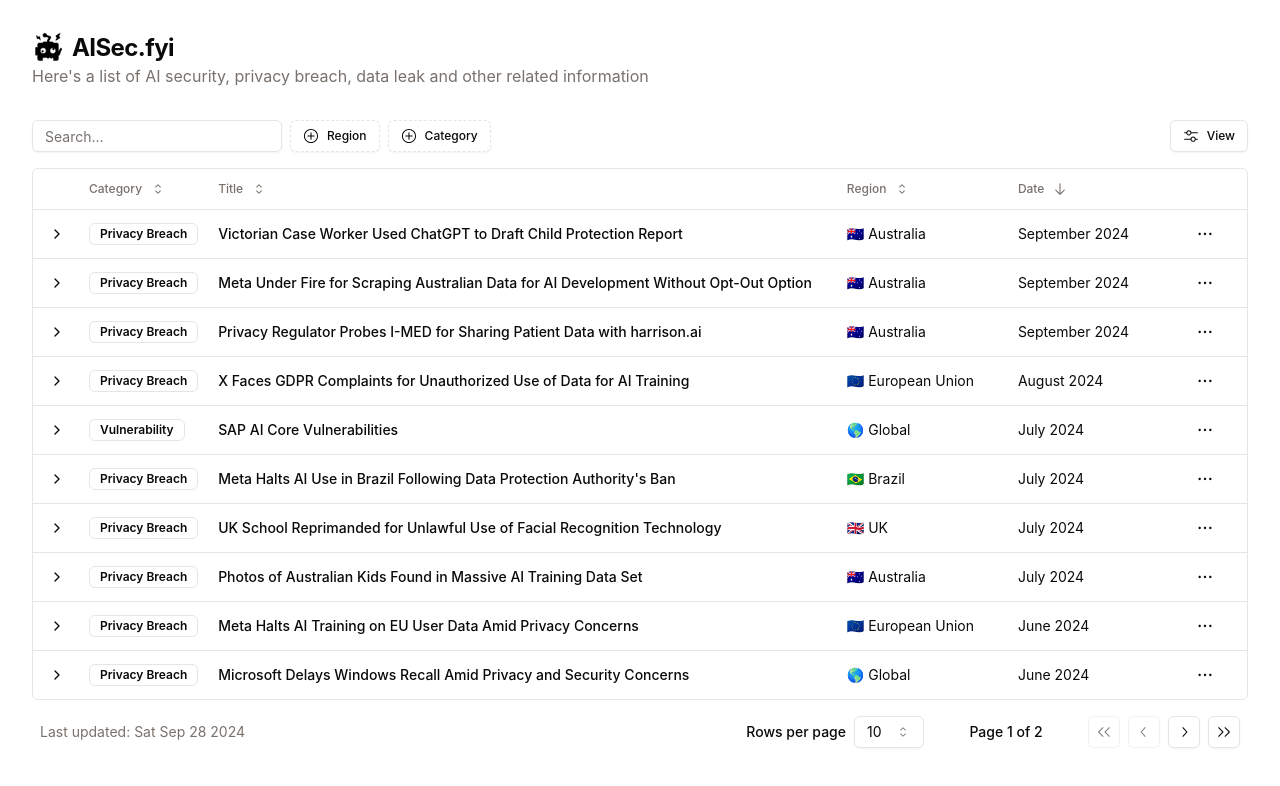
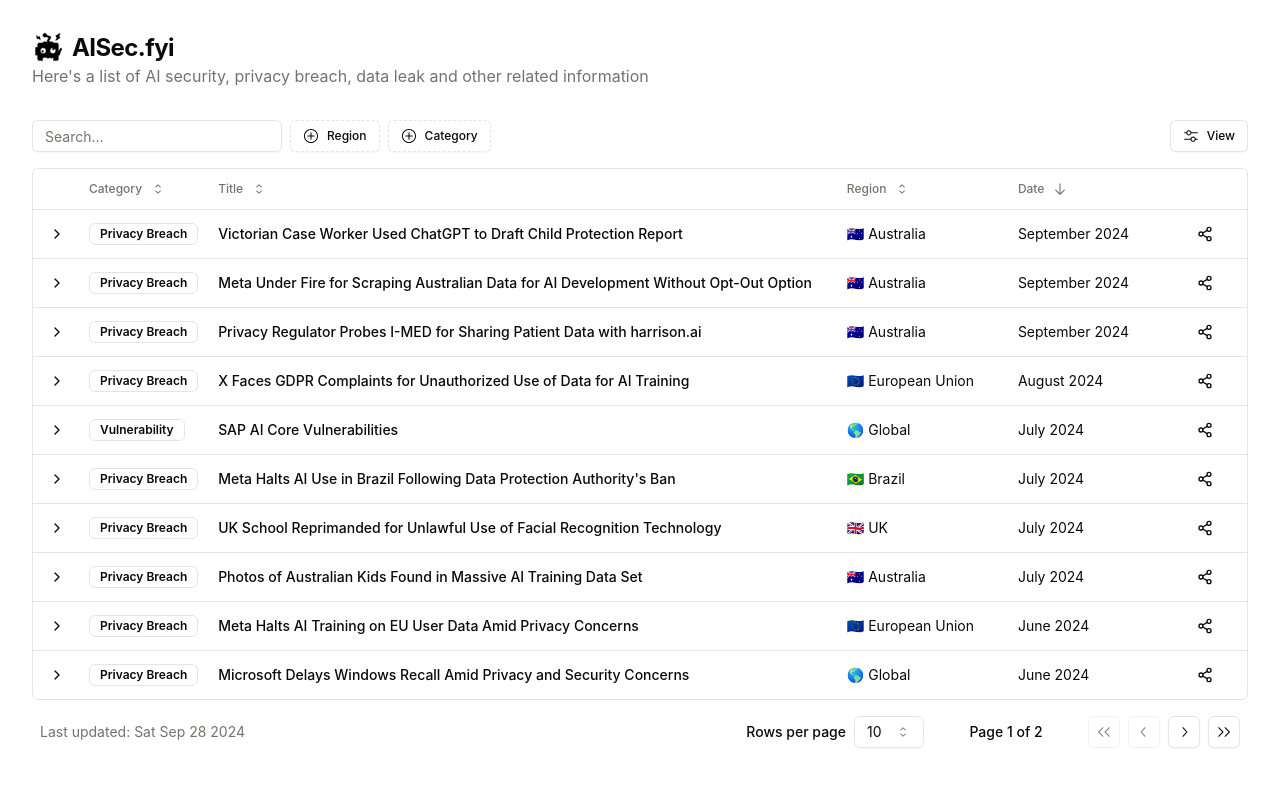
Before and after one commit to subrosa-ai/aisec.fyi, a Next.js app: page / in a window 1280 px wide. Shown: the top 786 px of the page. Built offline with nearby package versions, Linux system fonts and the light colour scheme.

Commit message:
share btn

```diff
--- a/src/components/parts/columns.tsx
+++ b/src/components/parts/columns.tsx
@@ -137,9 +137,9 @@
           className="md:hidden p-0 data-[state=open]:bg-muted"
         >
           {row.getIsExpanded() ? (
-           <div className="flex items-center"> <ChevronDown className="h-4 w-4" /> Show summary </div>
+           <div className="flex items-center"> <ChevronDown className="h-4 w-4" /> Hide summary </div>
           ) : (
-            <div className="flex items-center"> <ChevronRight className="h-4 w-4" /> Hide summary </div>
+            <div className="flex items-center"> <ChevronRight className="h-4 w-4" /> Show summary </div>
           )}
         </Button>
         </div>
--- a/src/components/parts/data-table-row-actions.tsx
+++ b/src/components/parts/data-table-row-actions.tsx
@@ -11,6 +11,7 @@
   DropdownMenuContent,
   DropdownMenuTrigger
 } from "@/components/ui/dropdown-menu"
+import { Share, Share2 } from "lucide-react"
 
 
 interface DataTableRowActionsProps {
@@ -44,22 +45,13 @@
   }
 
   return (
-    <DropdownMenu>
-      <DropdownMenuTrigger asChild>
+
         <Button
           variant="ghost"
-          className="flex h-8 w-8 p-0 data-[state=open]:bg-muted"
+          className="flex h-8 w-8 p-0"
+          onClick={copyLinkToClipboard}
         >
-          <DotsHorizontalIcon className="h-4 w-4" />
-          <span className="sr-only">Open menu</span>
+          <Share2 className="h-4 w-4" />
         </Button>
-      </DropdownMenuTrigger>
-      <DropdownMenuContent align="end" className="w-[160px]">
-        <DropdownMenuItem onClick={copyLinkToClipboard}>
-          {isCopied ? "Copied!" : "Copy Link"}
-        </DropdownMenuItem>
-        <DropdownMenuItem>Share</DropdownMenuItem>
-      </DropdownMenuContent>
-    </DropdownMenu>
   )
 }
```
